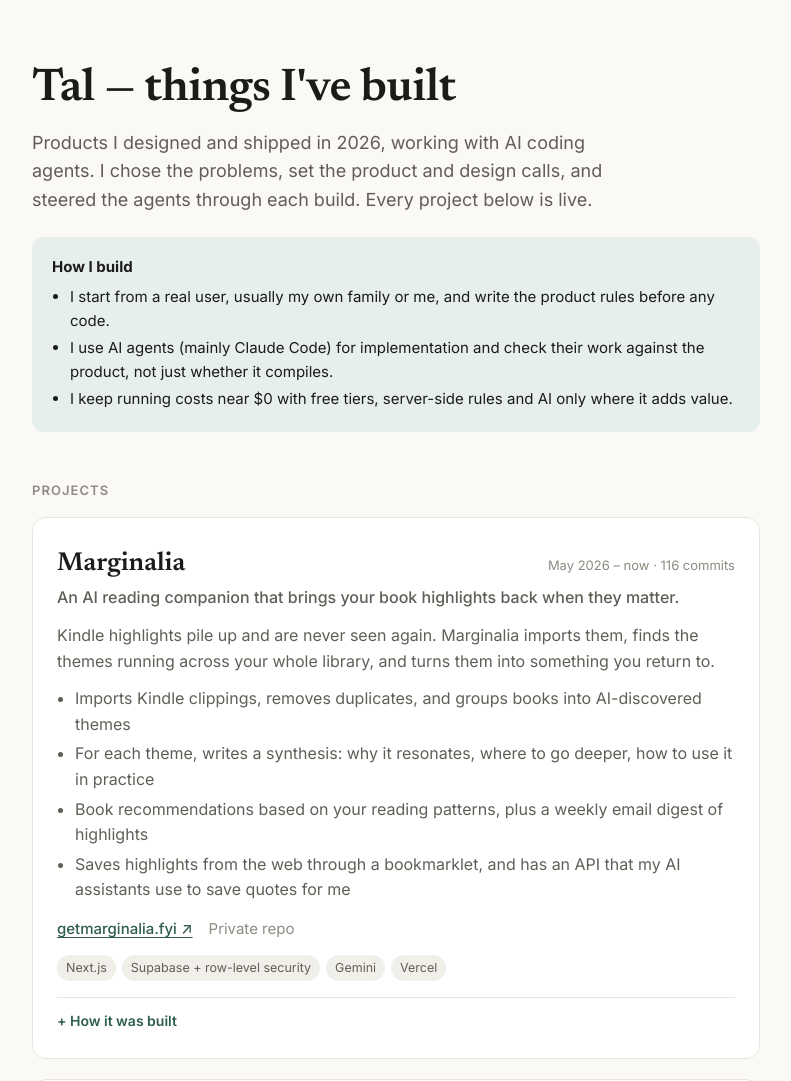
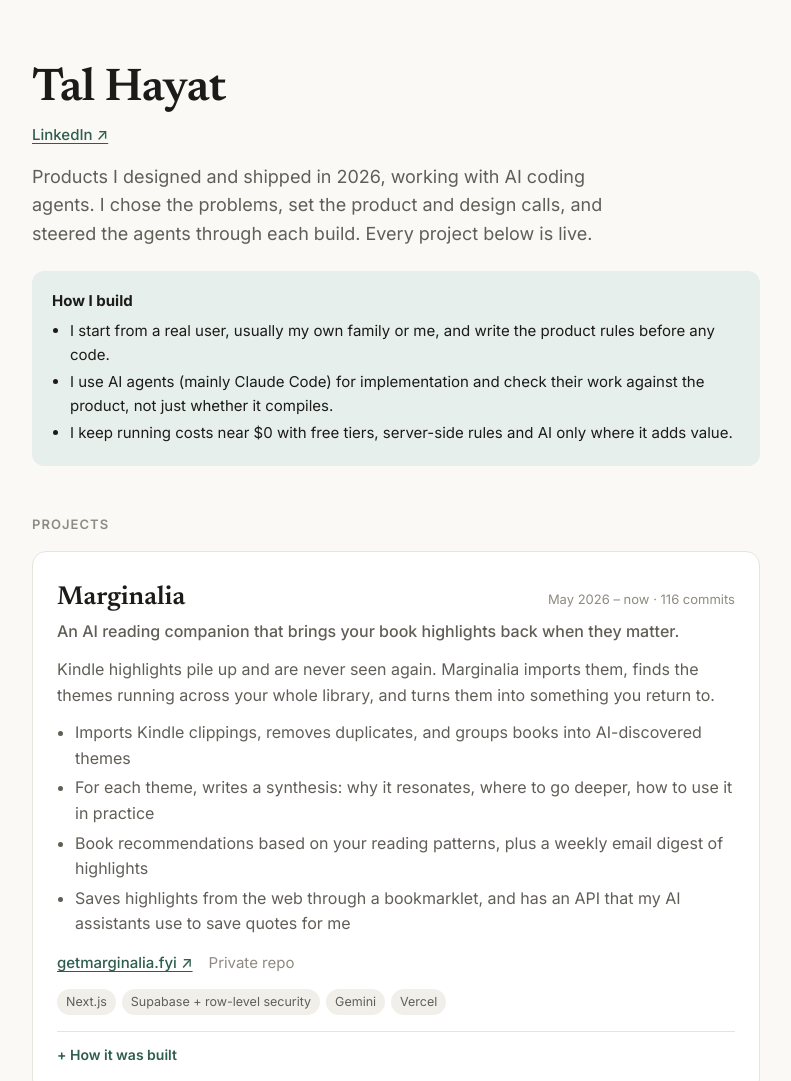
Before and after one commit to ZiggyAgent/portfolio, a plain HTML site: page index.html in a window 1280 px wide. Shown: the top 1081 px of the page, without its empty margins (244-1035 px from the left). Drawn offline with Linux system fonts and the light colour scheme.

Commit message:
Add name and LinkedIn link to header
Co-Authored-By: Claude Opus 5.5 <noreply@anthropic.com>

```diff
--- a/index.html
+++ b/index.html
@@ -3,7 +3,7 @@
 <head>
 <meta charset="utf-8">
 <meta name="viewport" content="width=device-width, initial-scale=1">
-<title>Tal — Projects</title>
+<title>Tal Hayat — Projects</title>
 <meta name="robots" content="noindex, nofollow, noarchive">
 <meta name="googlebot" content="noindex, nofollow, noarchive">
 <meta name="description" content="Products I've designed and shipped with AI coding agents: what each one does, the decisions behind it, and live links.">
@@ -42,8 +42,9 @@
   .wrap { max-width: 760px; margin: 0 auto; padding: 64px 16px 80px; }
   header h1 {
     font-family: Newsreader, Georgia, serif; font-weight: 600;
-    font-size: clamp(34px, 6vw, 46px); line-height: 1.1; margin: 0 0 14px; letter-spacing: -0.01em;
+    font-size: clamp(34px, 6vw, 46px); line-height: 1.1; margin: 0 0 8px; letter-spacing: -0.01em;
   }
+  .contact { margin: 0 0 16px; font-size: 15px; font-weight: 500; }
   .lede { font-size: 18px; color: var(--muted); margin: 0 0 22px; max-width: 620px; }
   .how {
     background: var(--accent-soft); border-radius: 12px; padding: 18px 20px; margin: 0 0 48px;
@@ -95,7 +96,8 @@
 <div class="wrap">
 
 <header>
-  <h1>Tal — things I've built</h1>
+  <h1>Tal Hayat</h1>
+  <p class="contact"><a href="https://www.linkedin.com/in/talhayat/">LinkedIn ↗</a></p>
   <p class="lede">Products I designed and shipped in 2026, working with AI coding agents. I chose the problems, set the product and design calls, and steered the agents through each build. Every project below is live.</p>
   <div class="how">
     <strong>How I build</strong>
```
